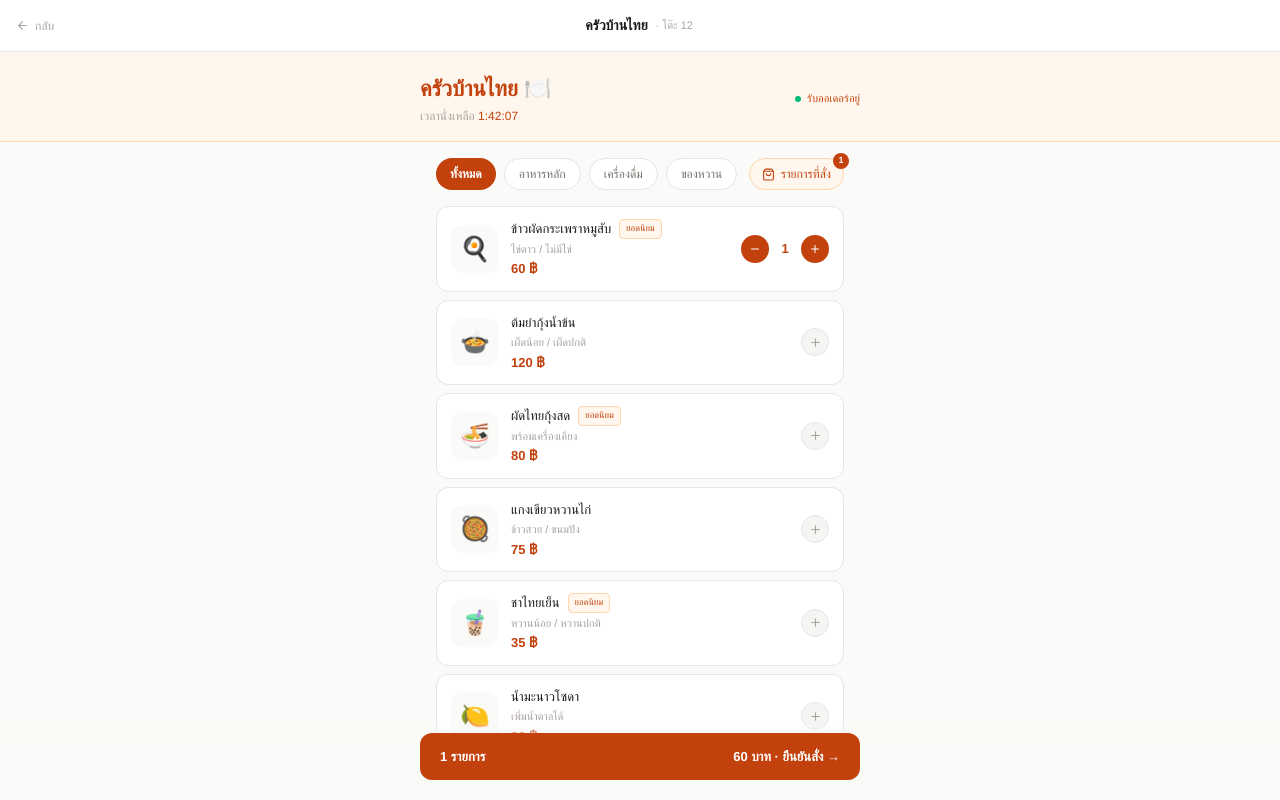
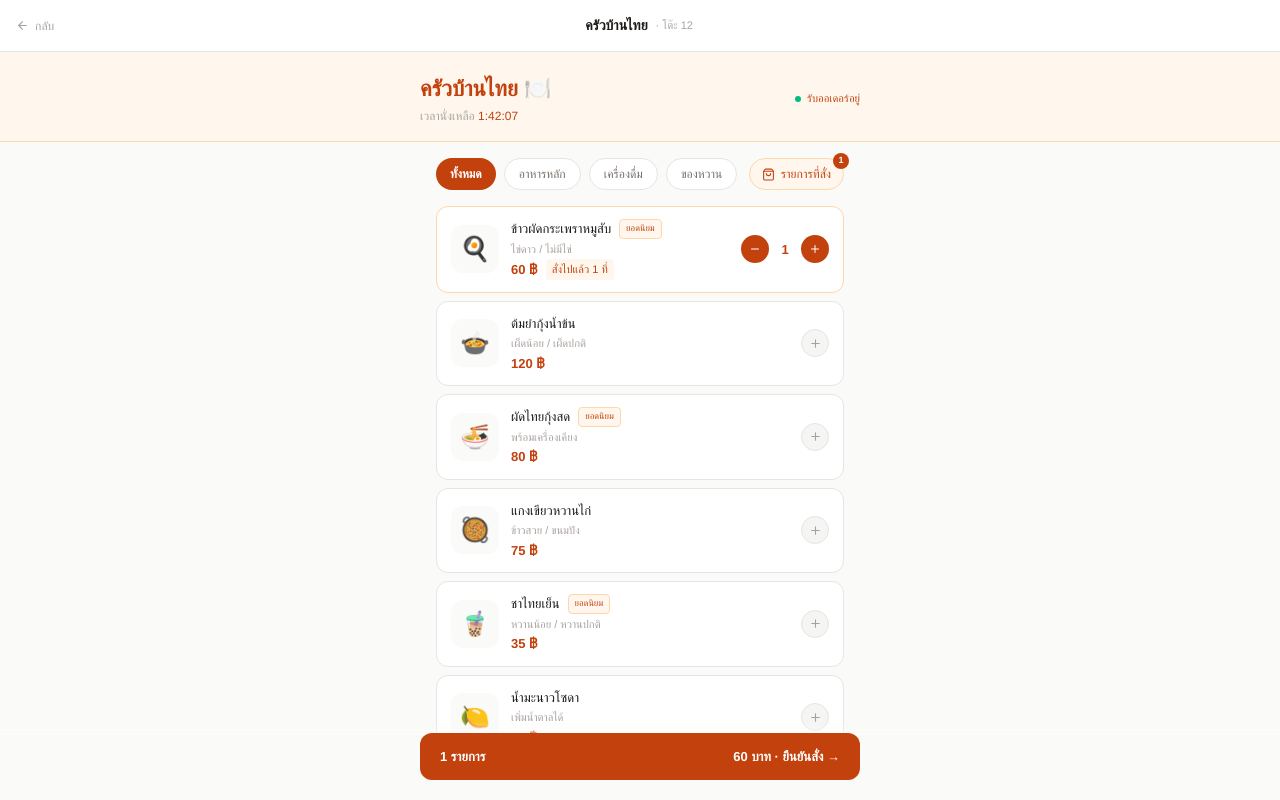
Before and after one commit to nopparoot15/RenStack, a Next.js app: page /demo/qr-order in a window 1280 px wide. Both pictures are taken after a click on the button 815 px from the left and 248 px from the top of the page. Shown: the top 800 px of the page. Built offline with nearby package versions, Linux system fonts and the light colour scheme.

Commit message:
Show ordered quantity on each menu item card
Border turns amber when item is in cart, label shows "สั่งไปแล้ว X ที่"
inline under the price — at-a-glance confirmation without opening sheet

```diff
--- a/app/demo/qr-order/page.tsx
+++ b/app/demo/qr-order/page.tsx
@@ -115,8 +115,8 @@ export default function QROrderDemo() {
           {filtered.map((item) => (
             <div
               key={item.id}
-              className="flex items-center gap-3 rounded-xl px-3.5 py-3 bg-white"
-              style={{ border: "0.5px solid #e7e5e4" }}
+              className="flex items-center gap-3 rounded-xl px-3.5 py-3 bg-white transition-all"
+              style={{ border: cart[item.id] ? `1px solid #fed7aa` : "0.5px solid #e7e5e4" }}
             >
               <div className="w-12 h-12 rounded-xl flex items-center justify-center text-2xl shrink-0" style={{ background: "#fafaf8" }}>
                 {item.emoji}
@@ -131,7 +131,14 @@ export default function QROrderDemo() {
                   )}
                 </div>
                 <p className="text-[11px] text-[#a8a29e] mt-0.5">{item.sub}</p>
-                <p className="text-[13px] font-semibold mt-0.5" style={{ color: BRAND }}>{item.price} ฿</p>
+                <div className="flex items-center gap-2 mt-0.5">
+                  <p className="text-[13px] font-semibold" style={{ color: BRAND }}>{item.price} ฿</p>
+                  {cart[item.id] > 0 && (
+                    <span className="text-[11px] font-medium px-1.5 py-0.5 rounded" style={{ background: BRAND_LIGHT, color: BRAND }}>
+                      สั่งไปแล้ว {cart[item.id]} ที่
+                    </span>
+                  )}
+                </div>
               </div>
               <div className="flex items-center gap-2 shrink-0">
                 {cart[item.id] ? (
```
